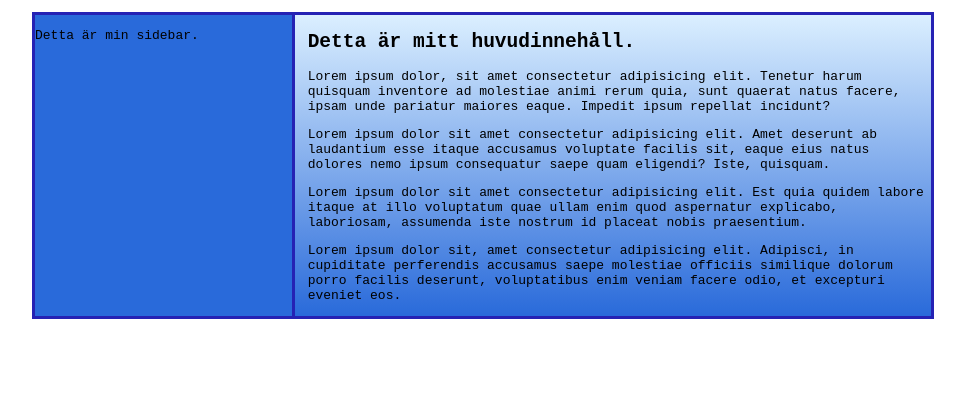
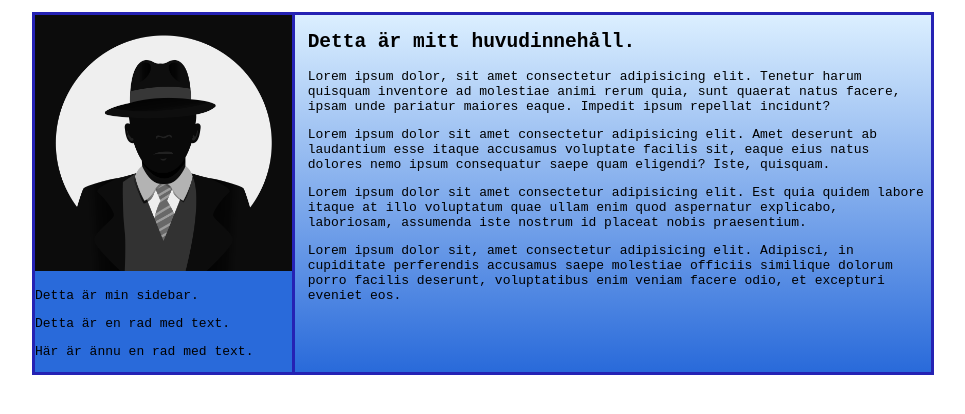
Before and after one commit to EmilGronlund/wu1-cv, a plain HTML site: page index.html in a window 1280 px wide. Shown: the part 50-464 px from the top of the page, without its empty margins (157-1122 px from the left). Drawn offline with Linux system fonts and the light colour scheme.

Commit message:
Lektion torsdag

```diff
--- a/index.html
+++ b/index.html
@@ -12,7 +12,10 @@
     </header>
     <main class="wrapper with-sidebar">
         <aside class="sidebar">
+            <img src="3560886.jpg" alt="">
             <p>Detta är min sidebar.</p>
+            <p>Detta är en rad med text.</p>
+            <p>Här är ännu en rad med text.</p>
         </aside>
         <article class="not-sidebar">
             <h1>Detta är mitt huvudinnehåll.</h1>
--- a/style.css
+++ b/style.css
@@ -29,3 +29,6 @@ header {
     margin-right: auto;
     margin-left: auto;
 }
+img {
+    max-width: 100%;
+}
```
Also changed, not shown: 3560886.jpg (added), Bild.png (deleted).
